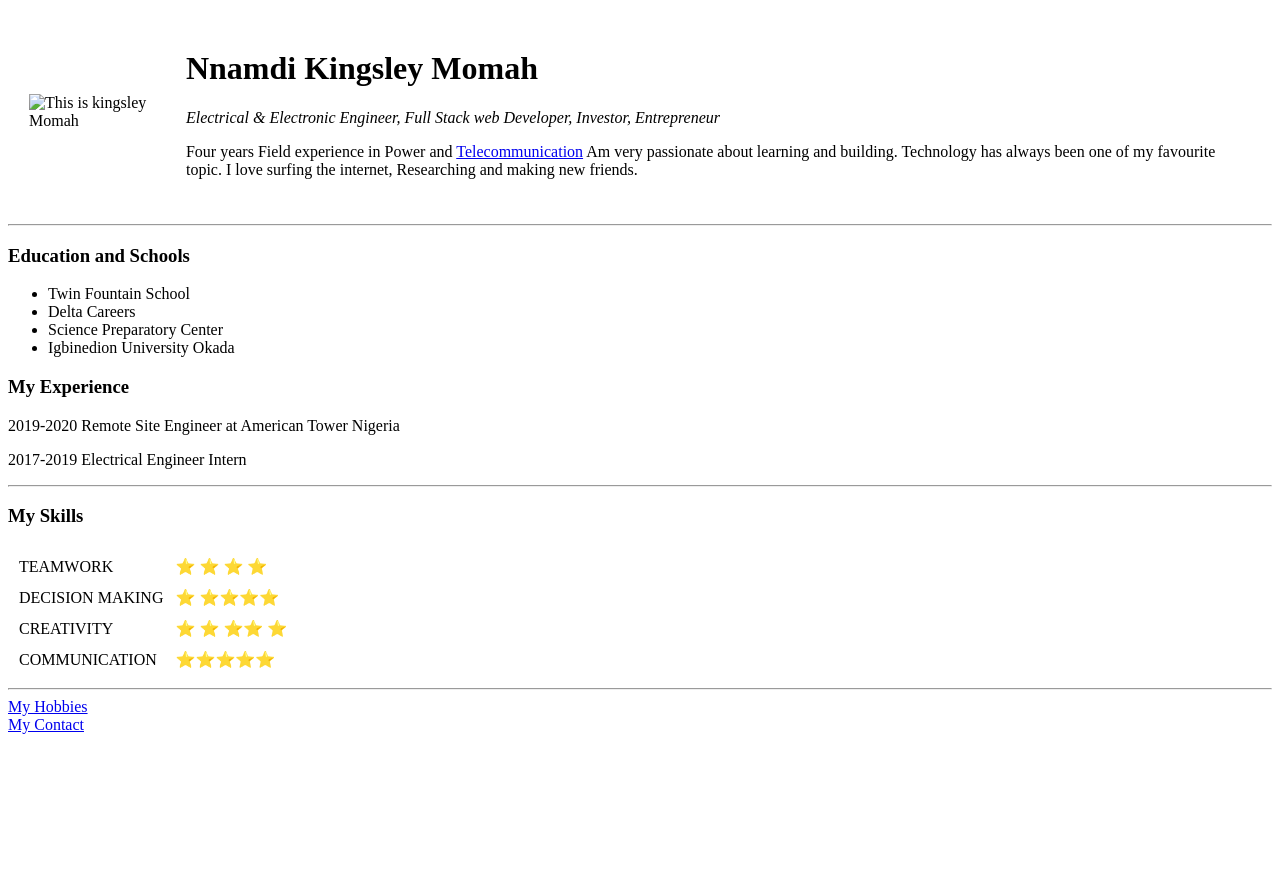
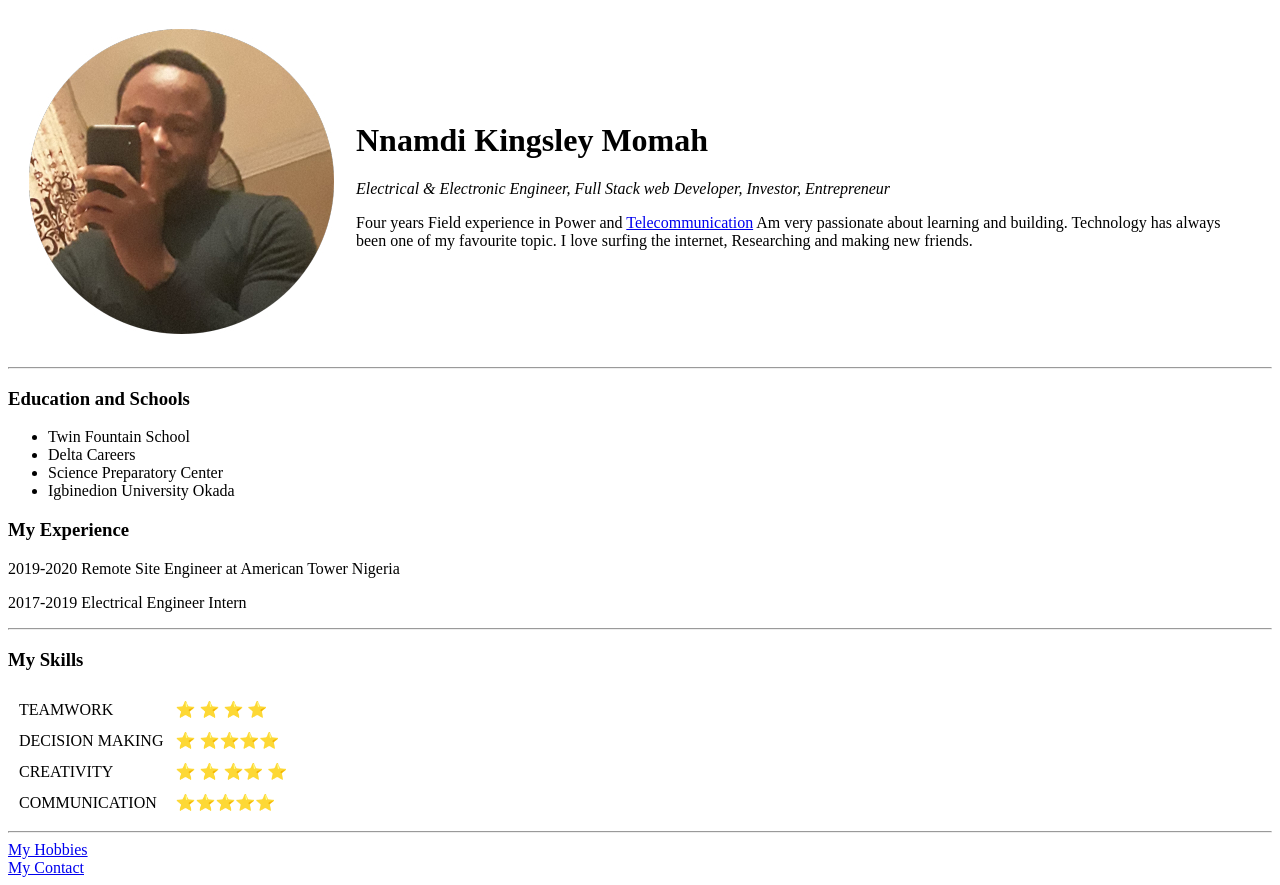
Before and after one commit to ceokings/cv-buildup-, a plain HTML site: page index.html in a window 1280 px wide. Before the commit the page ends 800 px from the top, so only its background shows below. Drawn offline with Linux system fonts and the light colour scheme.

Commit message:
Update index.html

```diff
--- a/index.html
+++ b/index.html
@@ -9,7 +9,7 @@
       <table cellspacing="20" >
           <tr>
               <td>
-                <img src="images/kings3.jpg" alt="This is kingsley Momah" />
+                <img src="kings3.jpg" alt="This is kingsley Momah" />
               </td>
               <td>
                 <h1>Nnamdi Kingsley Momah</h1>
```
